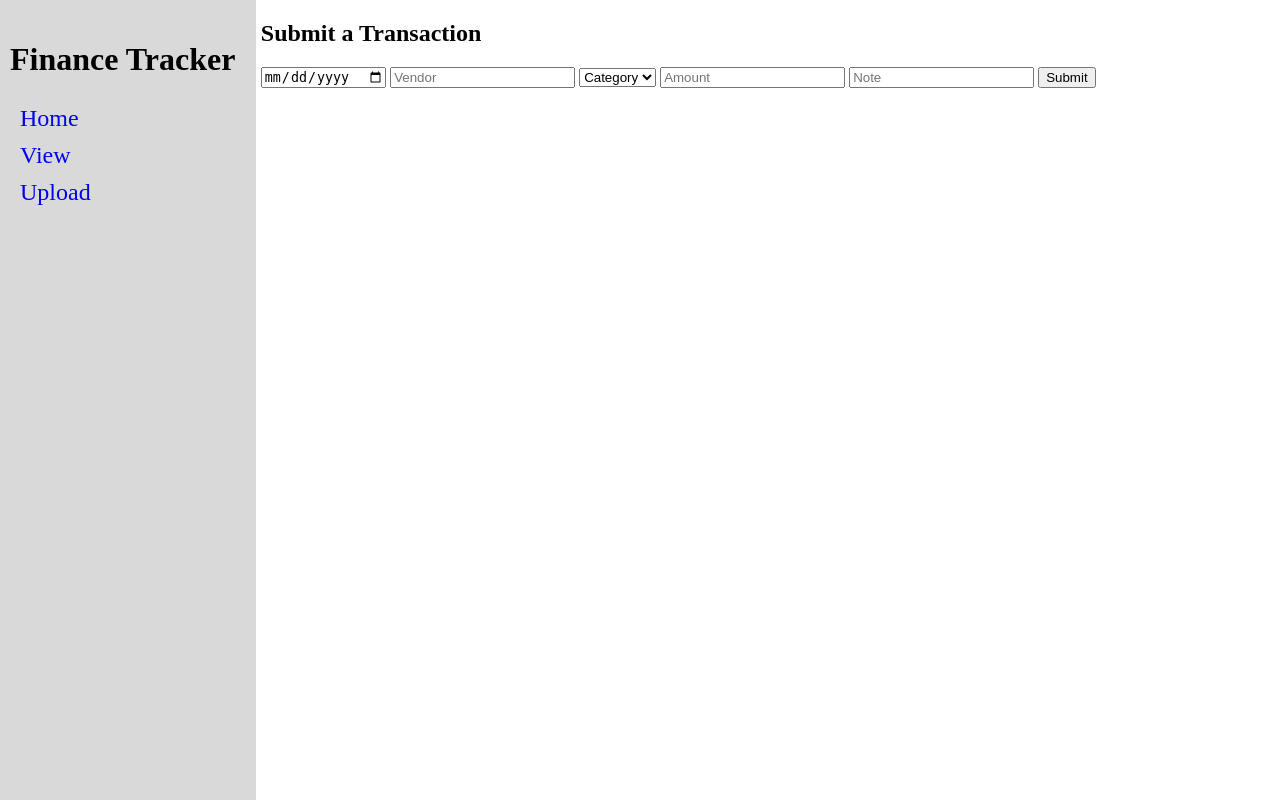
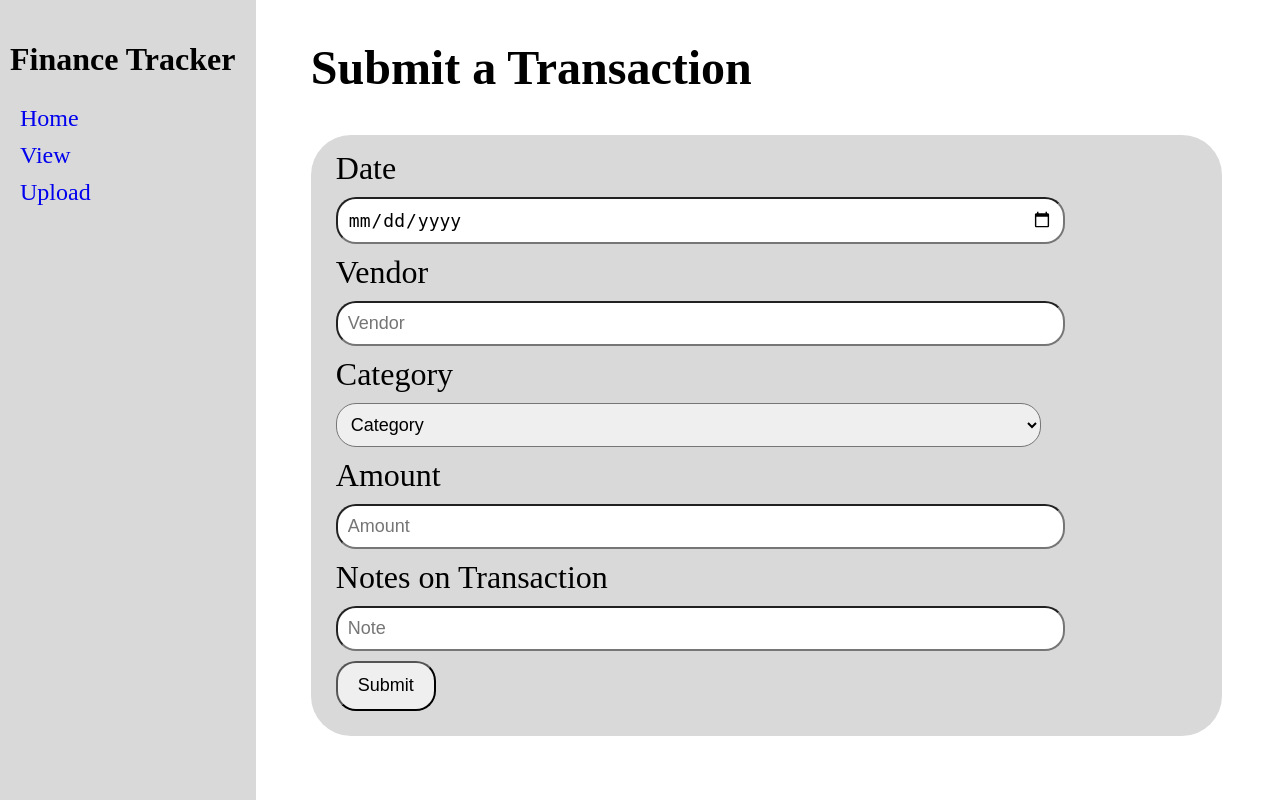
Before and after one commit to Lin-Ian/Finance-Tracker, a Flask app: page / in a window 1280 px wide. Run offline with Flask 3, Linux system fonts and the light colour scheme; data that the repository does not hold is empty; some libraries are stand-ins or nearby versions.

Commit message:
Add basic css style to home.html

```diff
--- a/static/css/template.css
+++ b/static/css/template.css
@@ -25,4 +25,34 @@
 
 .main {
     margin-left: max(250px, 20%);
+    padding: 0 50px 0 50px;
 }
+
+.main h2 {
+    font-size: 48px;
+}
+
+.main .home {
+    background: #D9D9D9;
+    padding: 15px;
+    border-radius: 40px;
+}
+
+.main label {
+    font-size: 32px;
+    padding: 10px;
+}
+
+.main .home input, select {
+    display: block;
+    width: 80%;
+    margin: 10px;
+    padding: 10px;
+    font-size: 18px;
+    border-radius: 20px;
+}
+
+.main .home input[type=submit] {
+    width: 100px;
+    height: 50px;
+}
--- a/templates/home.html
+++ b/templates/home.html
@@ -8,18 +8,23 @@
     {% extends "template.html" %}
     {% block content %}
 
-   <h2>Submit a Transaction</h2>
-    <form action="/add" method="post">
+    <h2>Submit a Transaction</h2>
+    <form action="/add" method="post" class="home">
+        <label for="date">Date</label>
         <input type="date" id="date" name="date">
-        <input type="text" name="vendor" placeholder="Vendor">
+        <label for="vendor">Vendor</label>
+        <input type="text" name="vendor" id="vendor" placeholder="Vendor">
+        <label for="category">Category</label>
         <select name="category" id="category">
             <option value="" disabled selected>Category</option>
             {% for category in categories %}
                 <option value="{{category[0]}}">{{category[0]}}</option>
             {% endfor %}
         </select>
-        <input type="number" step="0.01" name="amount" placeholder="Amount">
-        <input type="text" name="note" placeholder="Note">
+        <label for="amount">Amount</label>
+        <input type="number" step="0.01" name="amount" id="amount" placeholder="Amount">
+        <label for="note">Notes on Transaction</label>
+        <input type="text" name="note" id="note" placeholder="Note">
         <input type="submit" value="Submit">
     </form>
     {% endblock %}
```
